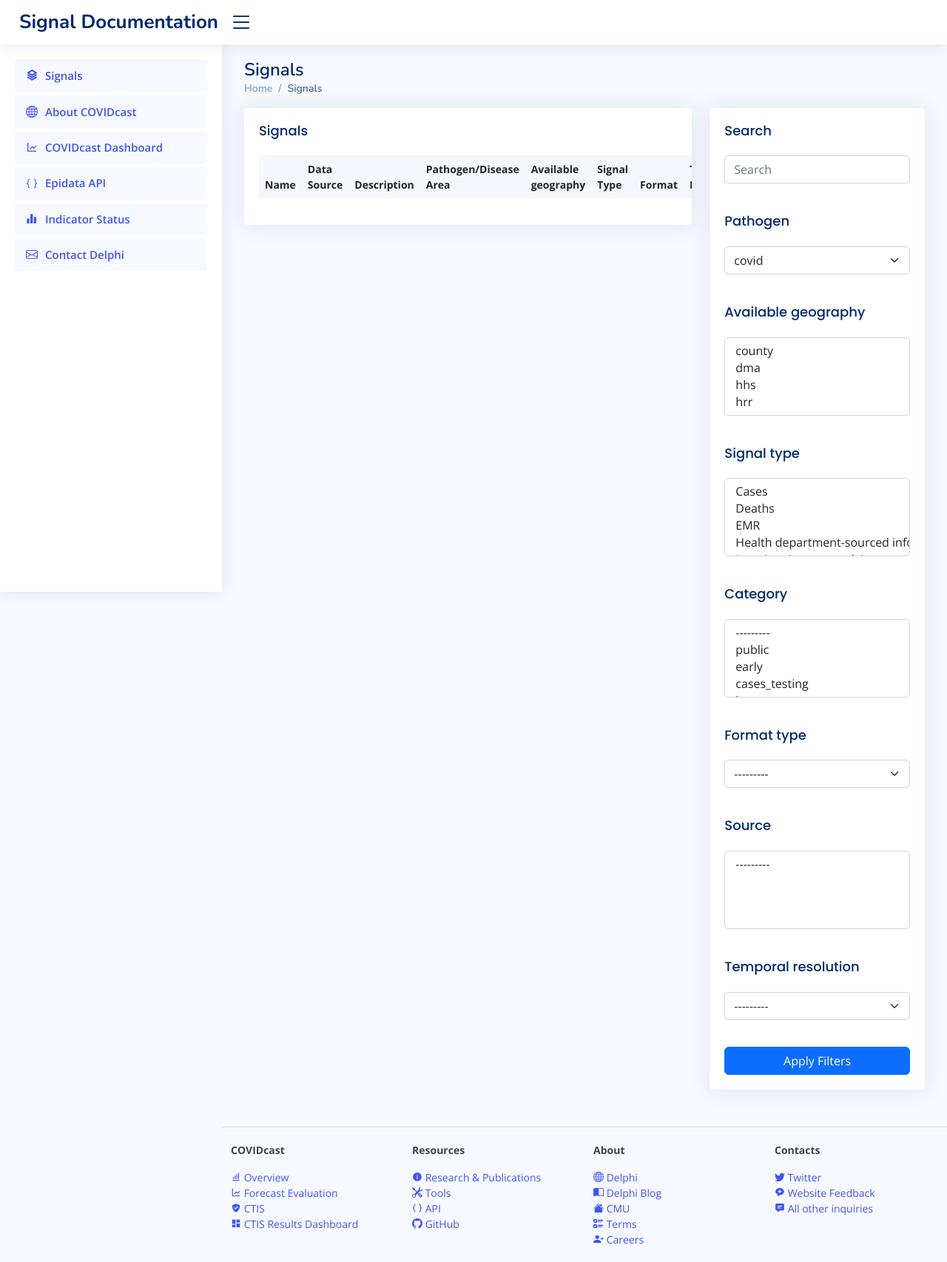
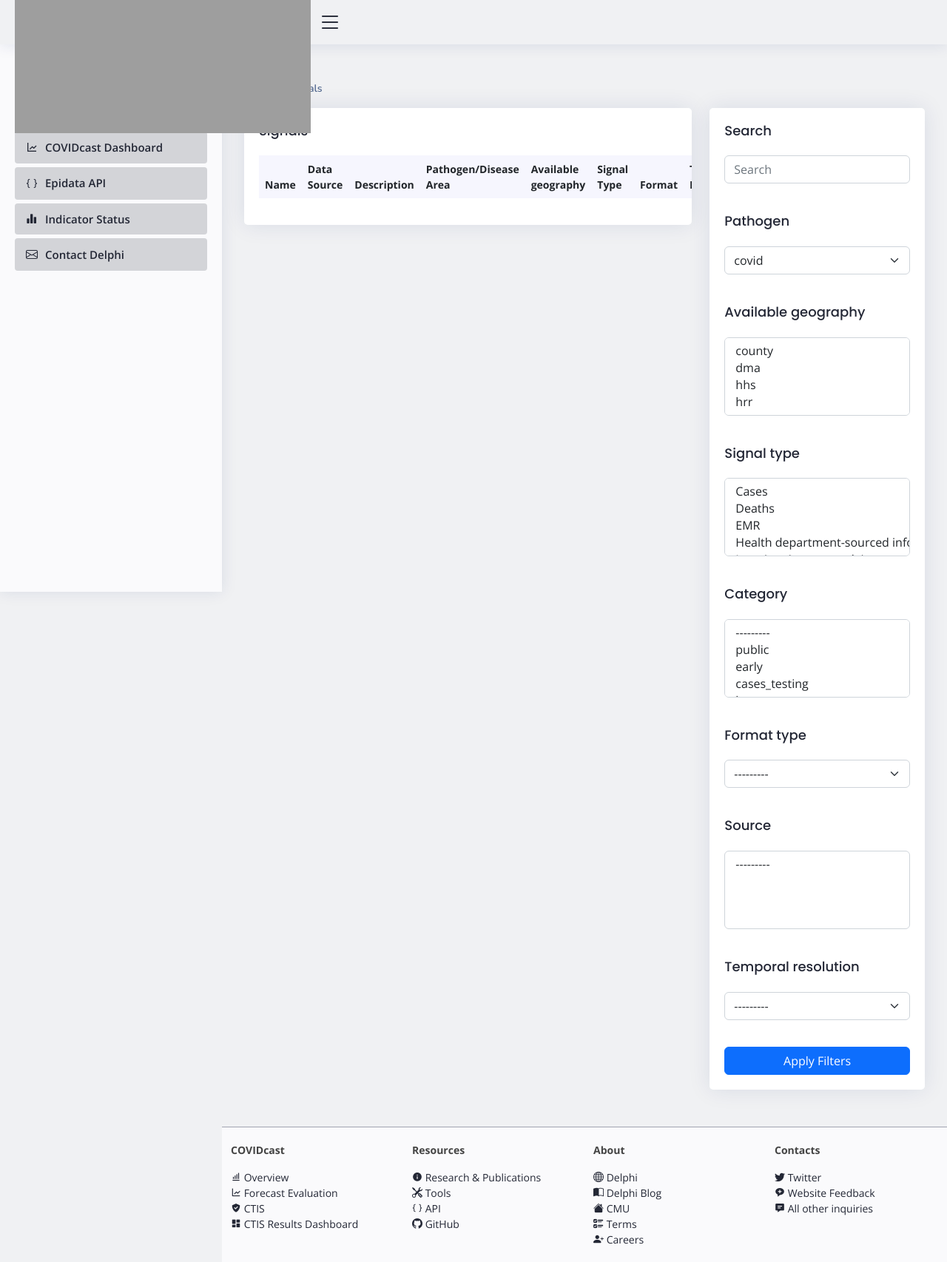
Before and after one commit to cmu-delphi/signal_documentation, a Django app: page / in a window 1280 px wide. Shown: the whole page at 74% size. Run offline with Django 4.2, Linux system fonts and the light colour scheme; data comes from the database, SQL or seed files in the repository; data that the repository does not hold is empty; parts of the project's set-up code (start-up, migrations or seed data) failed here and were passed over; some libraries are stand-ins or nearby versions; grey boxes are pictures that could not be loaded.

Commit message:
updated icons and styles

```diff
--- a/src/assets/assets/css/style.css
+++ b/src/assets/assets/css/style.css
@@ -15,17 +15,17 @@
 
 body {
   font-family: "Open Sans", sans-serif;
-  background: #f6f9ff;
+  background: #F0F1F3;
   color: #444444;
 }
 
 a {
-  color: #4154f1;
+  color: #232735;
   text-decoration: none;
 }
 
 a:hover {
-  color: #717ff5;
+  color: #A1A4B1;
   text-decoration: none;
 }
 
@@ -64,7 +64,7 @@ h6 {
   font-size: 24px;
   margin-bottom: 0;
   font-weight: 600;
-  color: #012970;
+  color: #232735;
 }
 
 /*--------------------------------------------------------------
@@ -114,12 +114,42 @@ h6 {
   box-shadow: 0 5px 30px 0 rgba(82, 63, 105, 0.2);
 }
 
+
+.form-select:focus {
+    border-color: #A1A4B1;
+    outline: 0;
+    box-shadow: 0 0 0 0.25rem rgba(62,70,95,.25);
+}
+
+.page-item.active .page-link {
+  z-index: 3;
+  color: #fff;
+  background-color: #A1A4B1;
+  border-color: #A1A4B1;
+}
+
+.page-link {
+  color: #232735;
+}
+
+.page-link:hover {
+  color: #232735;
+}
+
+#search:focus {
+    border-color: #A1A4B1;
+    outline: 0;
+    box-shadow: 0 0 0 0.25rem rgba(62,70,95,.25);
+}
+
 .dropdown-menu .dropdown-header,
 .dropdown-menu .dropdown-footer {
   text-align: center;
   font-size: 15px;
   padding: 10px 25px;
 }
+
+option:checked
 
 .dropdown-menu .dropdown-footer a {
   color: #444444;
@@ -236,7 +266,7 @@ h6 {
   padding: 20px 0 15px 0;
   font-size: 18px;
   font-weight: 500;
-  color: #012970;
+  color: #232735;
   font-family: "Poppins", sans-serif;
 }
 
@@ -372,7 +402,7 @@ h6 {
 .logo span {
   font-size: 26px;
   font-weight: 700;
-  color: #012970;
+  color: #232735;
   font-family: "Nunito", sans-serif;
 }
 
@@ -381,7 +411,7 @@ h6 {
   z-index: 997;
   height: 60px;
   box-shadow: 0px 2px 20px rgba(1, 41, 112, 0.1);
-  background-color: #fff;
+  background-color: #F0F1F3;
   padding-left: 20px;
   /* Toggle Sidebar Button */
   /* Search Bar */
@@ -391,7 +421,7 @@ h6 {
   font-size: 32px;
   padding-left: 10px;
   cursor: pointer;
-  color: #012970;
+  color: #232735;
 }
 
 .header .search-bar {
@@ -610,7 +640,7 @@ h6 {
   scrollbar-width: thin;
   scrollbar-color: #aab7cf transparent;
   box-shadow: 0px 0px 20px rgba(1, 41, 112, 0.1);
-  background-color: #fff;
+  background-color: #FAFAFC;
 }
 
 @media (max-width: 1199px) {
@@ -622,7 +652,7 @@ h6 {
 .sidebar::-webkit-scrollbar {
   width: 5px;
   height: 8px;
-  background-color: #fff;
+  background-color: #F0F1F3;
 }
 
 .sidebar::-webkit-scrollbar-thumb {
@@ -684,9 +714,9 @@ h6 {
   align-items: center;
   font-size: 15px;
   font-weight: 600;
-  color: #4154f1;
+  color: #232735;
   transition: 0.3;
-  background: #f6f9ff;
+  background: #D3D4D8;
   padding: 10px 15px;
   border-radius: 4px;
 }
@@ -694,12 +724,12 @@ h6 {
 .sidebar-nav .nav-link i {
   font-size: 16px;
   margin-right: 10px;
-  color: #4154f1;
+  color: #232735;
 }
 
 .sidebar-nav .nav-link.collapsed {
-  color: #012970;
-  background: #fff;
+  color: #232735;
+  background: #F0F1F3;
 }
 
 .sidebar-nav .nav-link.collapsed i {
@@ -1217,17 +1247,18 @@ h6 {
   padding: 20px 0;
   font-size: 14px;
   transition: all 0.3s;
-  border-top: 1px solid #cddfff;
+  background-color: #FAFAFC;
+  border-top: 1px solid #A1A4B1;
 }
 
 .footer .copyright {
   text-align: center;
-  color: #012970;
+  color: #232735;
 }
 
 .footer .credits {
   padding-top: 5px;
   text-align: center;
   font-size: 13px;
-  color: #012970;
+  color: #232735;
 }
--- a/src/templates/index.html
+++ b/src/templates/index.html
@@ -16,7 +16,7 @@
   <meta content="" name="keywords">
 
   <!-- Favicons -->
-  <link href="{% static 'assets/img/favicon.png' %}" rel="icon">
+  <link href="{% static 'assets/img/DELPHI-favicon.svg' %}" rel="icon">
   <link href="{% static 'assets/img/apple-touch-icon.png' %}" rel="apple-touch-icon">
 
   <!-- Include Bootstrap CSS and JS files -->
@@ -54,9 +54,8 @@
   <header id="header" class="header fixed-top d-flex align-items-center">
 
     <div class="d-flex align-items-center justify-content-between">
-      <a href="{% url 'signals' %}" class="logo d-flex align-items-center">
-        <img assets/img/logo.png" alt="">
-        <span class="d-none d-lg-block">Signal Documentation</span>
+      <a href="{% url 'signals' %}" class="d-flex align-items-center">
+        <img src="{% static 'assets/img/CMU-wordmark.svg' %}" alt="">
       </a>
       <i class="bi bi-list toggle-sidebar-btn"></i>
     </div><!-- End Logo -->
--- a/src/templates/signals/signal_list.html
+++ b/src/templates/signals/signal_list.html
@@ -96,7 +96,7 @@
           <div class="form-group">
             <div class="card-body">
               <h5 class="card-title">Search</h5>
-              <input class="form-control" type="text" name="{{ filter.form.search.name }}" placeholder="Search" title="Enter search keyword">
+              <input class="form-control" type="text" id="search" name="{{ filter.form.search.name }}" placeholder="Search" title="Enter search keyword">
             </div>
           <div class="form-group">
             <div class="card-body">
```
Also changed, not shown: other parts of src/assets/assets/css/style.css (+45 -45 lines), src/assets/assets/img/CMU-wordmark.svg (added), src/assets/assets/img/DELPHI-favicon.svg (added).
